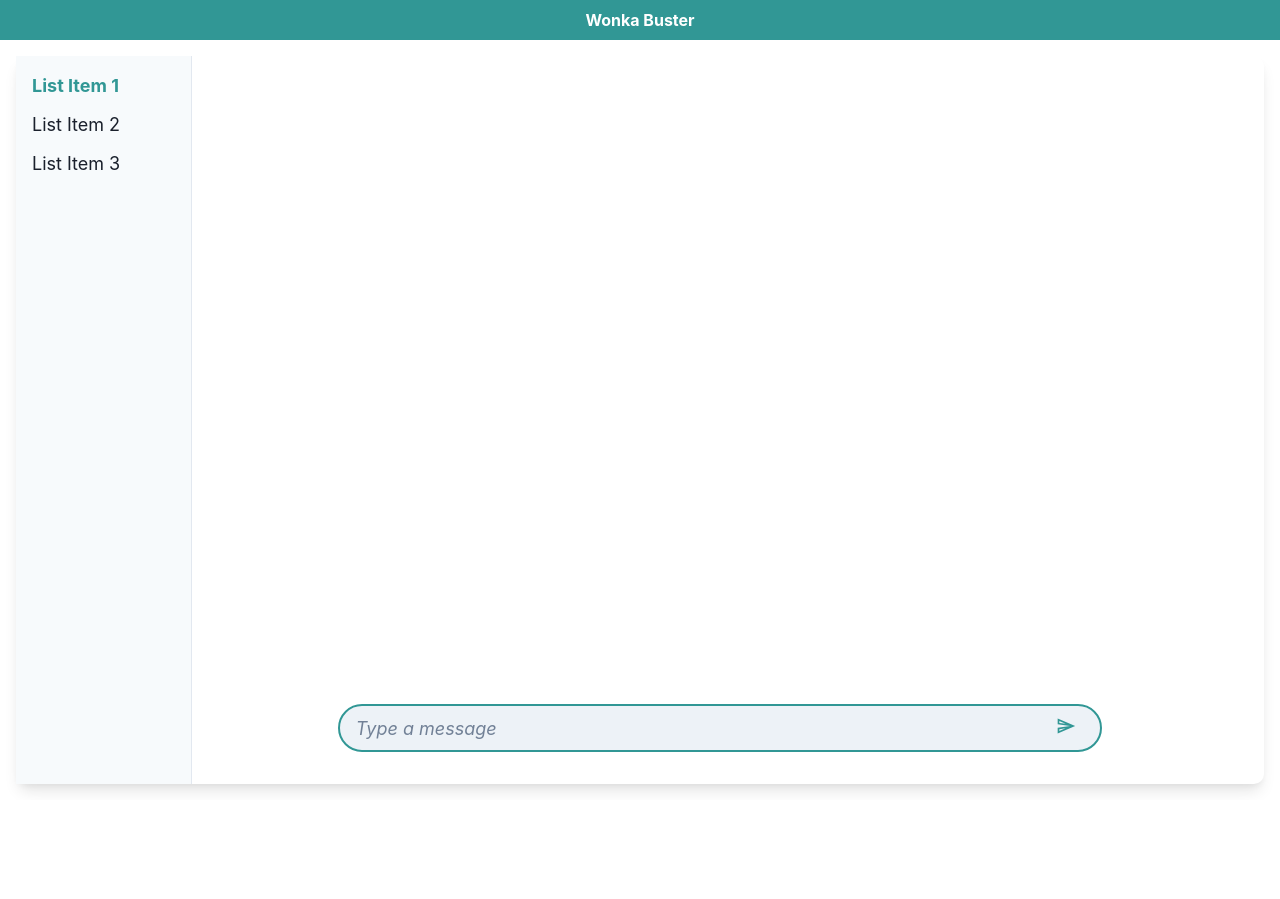
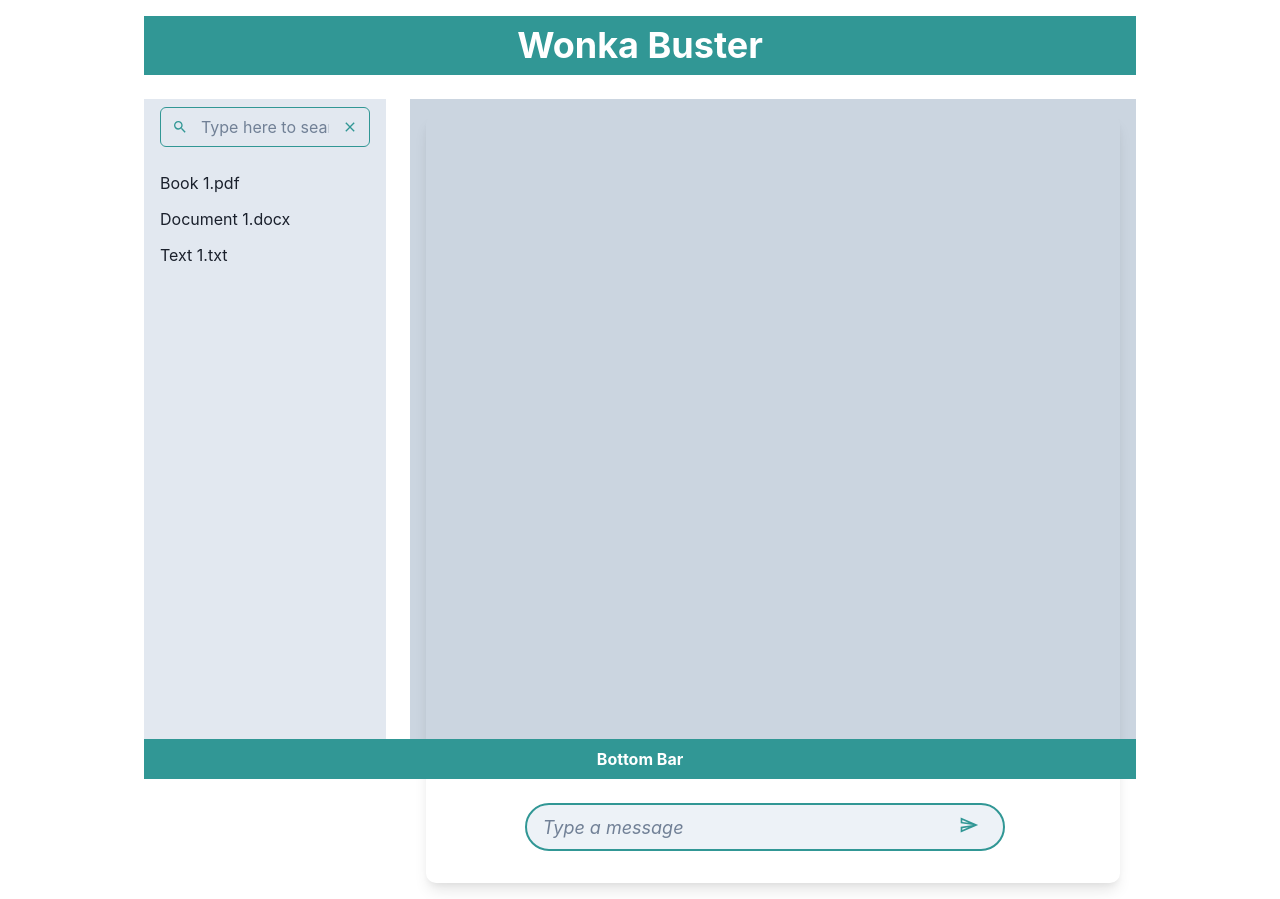
Before and after one commit to HPaulos/wonka-safe-sign, a React (Create React App) app: page / in a window 1280 px wide. Before the commit the page ends 800 px from the top, so only its background shows below. Built offline with nearby package versions, Linux system fonts and the light colour scheme.

Commit message:
Updated with home page

```diff
--- a/package.json
+++ b/package.json
@@ -15,6 +15,7 @@
     "react-dom": "^18.2.0",
     "react-icons": "^4.12.0",
     "react-scripts": "5.0.1",
+    "use-debounce": "^10.0.0",
     "web-vitals": "^2.1.4"
   },
   "scripts": {
--- a/src/App.js
+++ b/src/App.js
@@ -1,10 +1,10 @@
 import { ChakraProvider } from "@chakra-ui/react"
-import Chat from "./pages/chat";
+import Home from "./pages/home";
 
 function App() {
   return (
     <ChakraProvider>
-      <Chat />
+      <Home />
     </ChakraProvider>
   );
 }
--- a/src/pages/chat.jsx
+++ b/src/pages/chat.jsx
@@ -7,8 +7,6 @@ import {
   VStack,
   Text,
   Flex,
-  List,
-  ListItem,
   InputGroup,
   InputRightElement,
 } from "@chakra-ui/react";
@@ -42,60 +40,23 @@ function Chat() {
   };
 
   return (
-    <Flex h="100vh" flexDirection="column">
-      {/* Sticky Banner */}
-      <Box
-        bg="teal.500"
-        color="white"
-        p={2}
-        textAlign="center"
-        fontWeight="bold"
-        position="sticky"
-        top="0"
-        zIndex="999"
+    <Flex direction="column" h="100vh">
+      <Flex
+        flex="1"
+        direction="column"
+        m={4}
+        borderRadius="10px"
+        boxShadow="lg"
+        overflow="hidden"
       >
-       Wonka Buster
-      </Box>
-
-      {/* Main Chat Section */}
-      <Flex h="100%" m={4} borderRadius="10px" bg="white" boxShadow="lg">
-        <Box
-          w="200px"
-          borderRight="1px"
+        <Flex
+          flex="1"
+          direction="column"
+          justifyContent="space-between"
           p={4}
-          borderColor="gray.200"
-          bg="gray.50" // Set background color
+          overflowY="auto"
         >
-          <List spacing={3}>
-            <ListItem
-              fontSize="lg"
-              fontWeight="bold"
-              color="teal.500"
-              _hover={{ color: "teal.700", cursor: "pointer" }}
-            >
-              List Item 1
-            </ListItem>
-            <ListItem
-              fontSize="lg"
-              _hover={{ bg: "teal.50", cursor: "pointer" }}
-            >
-              List Item 2
-            </ListItem>
-            <ListItem
-              fontSize="lg"
-              _hover={{ bg: "teal.50", cursor: "pointer" }}
-            >
-              List Item 3
-            </ListItem>
-          </List>
-        </Box>
-
-        <Flex
-          flexDirection="column"
-          justifyContent="space-between"
-          w="100%"
-          p={4}
-        >
+          {" "}
           <Box overflowY="auto" flex="1">
             <VStack spacing={4} align="stretch">
               {messages.map((message, index) => (
@@ -103,7 +64,7 @@ function Chat() {
                   <Box
                     p={3}
                     borderRadius="8px"
-                    bg={message.sender === "user" ? "teal.500" : "gray.200"}
+                    bg={message.sender === "user" ? "teal.500" : "white"}
                   >
                     <Text
                       fontSize="xl"
@@ -117,7 +78,6 @@ function Chat() {
               <div ref={messagesEndRef} />
             </VStack>
           </Box>
-
           <Flex mt={4} mb={4} w="75%" mx="auto">
             <Box flex="1" mr={4}>
               <InputGroup size="lg">
--- /dev/null
+++ b/src/pages/documents.jsx
@@ -0,0 +1,87 @@
+import React, { useState } from "react";
+import {
+  Input,
+  List,
+  ListItem,
+  Icon,
+  Text,
+  VStack,
+  InputGroup,
+  InputRightElement,
+  InputLeftElement,
+  Container,
+  Box,
+  Button,
+} from "@chakra-ui/react";
+import { MdSearch, MdClose } from "react-icons/md";
+import { useDebouncedCallback } from "use-debounce";
+
+const documents = [
+  { name: "Book 1.pdf" },
+  { name: "Document 1.docx" },
+  { name: "Text 1.txt" },
+  // Add more documents here
+];
+
+function Documents() {
+  const [search, setSearch] = useState("");
+  const [inputValue, setInputValue] = useState("");
+
+  const debounced = useDebouncedCallback(
+    // function
+    (value) => {
+      setSearch(value);
+    },
+    // delay in ms
+    300
+  );
+
+  const handleInputChange = (e) => {
+    setInputValue(e.target.value);
+    debounced(e.target.value);
+  };
+
+  const clearSearch = () => {
+    setInputValue("");
+    setSearch("");
+  };
+
+  const filteredDocuments = documents.filter((document) =>
+    document.name.toLowerCase().includes(search.toLowerCase())
+  );
+
+  return (
+    <Box h="full" overflowY="auto" mt={2}>
+      <Container maxW="container.md">
+        <InputGroup mb={6}>
+          <InputLeftElement
+            pointerEvents="none"
+            children={<Icon as={MdSearch} color="teal.500" />}
+          />
+          <Input
+            placeholder="Type here to search..."
+            value={inputValue}
+            onChange={handleInputChange}
+            borderColor="teal.500"
+          />
+          <InputRightElement>
+            <Button variant="ghost" onClick={clearSearch}>
+              <Icon as={MdClose} color="teal.500" />
+            </Button>
+          </InputRightElement>
+        </InputGroup>
+        <List spacing={3}>
+          {filteredDocuments.map((document, index) => (
+            <ListItem key={index}>
+              <VStack spacing={1} align="start">
+                <Text>{document.name}</Text>
+              </VStack>
+            </ListItem>
+          ))}
+        </List>
+      </Container>
+    </Box>
+  );
+}
+
+export default Documents;
--- /dev/null
+++ b/src/pages/home.jsx
@@ -0,0 +1,47 @@
+import React from "react";
+import { Container, Heading, Box, Grid } from "@chakra-ui/react";
+import Documents from "./documents";
+import Chat from "./chat";
+
+function Home() {
+  return (
+    <Container maxW="container.lg" p={4}>
+      <Heading mb={6}>
+        <Box
+          bg="teal.500"
+          color="white"
+          p={2}
+          textAlign="center"
+          fontWeight="bold"
+          position="sticky"
+          top="0"
+          zIndex="999"
+        >
+          Wonka Buster
+        </Box>
+      </Heading>
+      <Grid templateColumns="1fr 3fr" gap={6}>
+        <Box bg="gray.200" height="80vh">
+            <Documents />
+        </Box>
+        <Box bg="gray.300" height="80vh">
+          <Chat/>
+        </Box>
+      </Grid>
+      <Box
+        bg="teal.500"
+        color="white"
+        p={2}
+        textAlign="center"
+        fontWeight="bold"
+        position="sticky"
+        bottom="0"
+        zIndex="999"
+      >
+        Bottom Bar
+      </Box>
+    </Container>
+  );
+}
+
+export default Home;
```
Also changed, not shown: src/App.css (deleted, +0 -38 lines), 1 other file (tests, documents, lock files or other folders).
